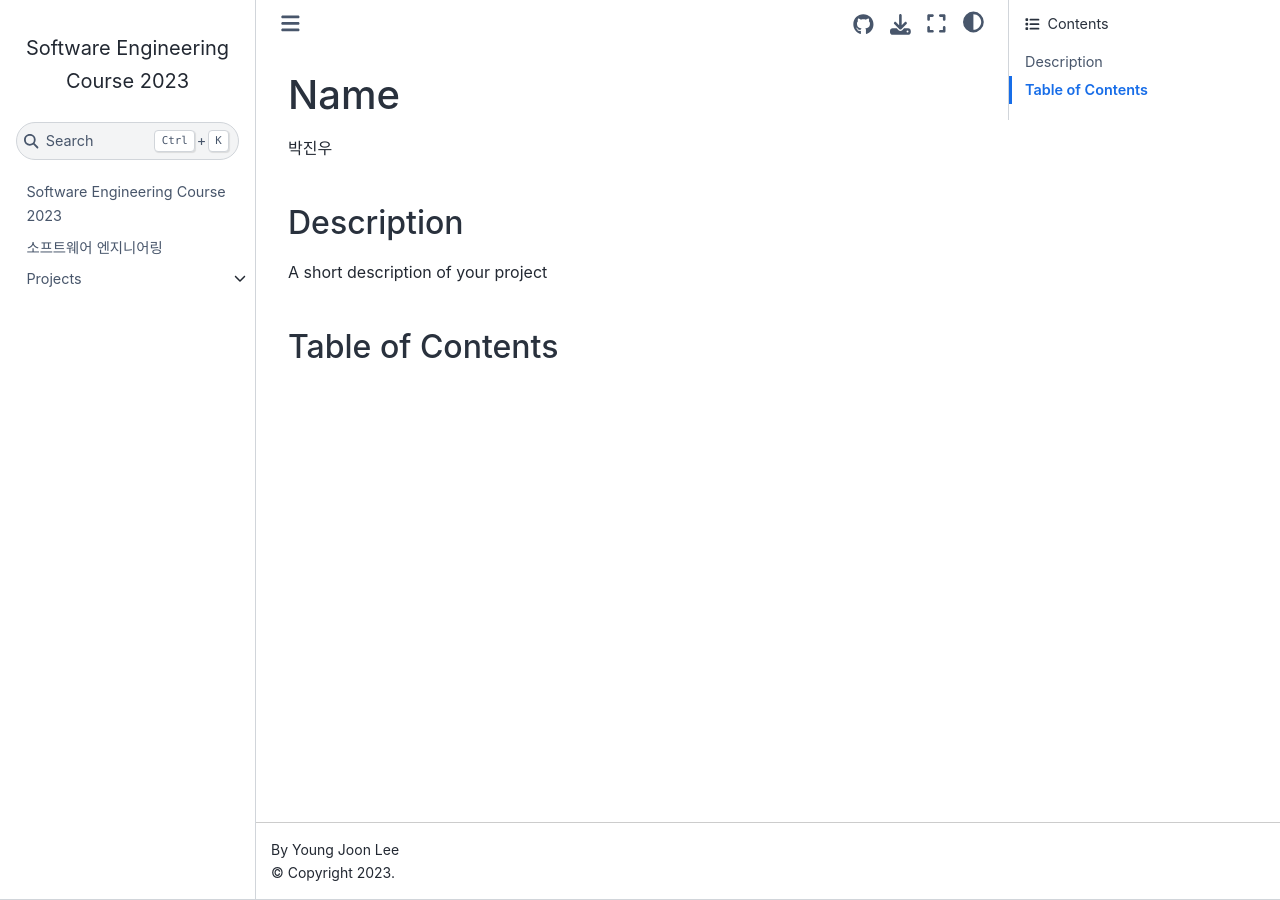
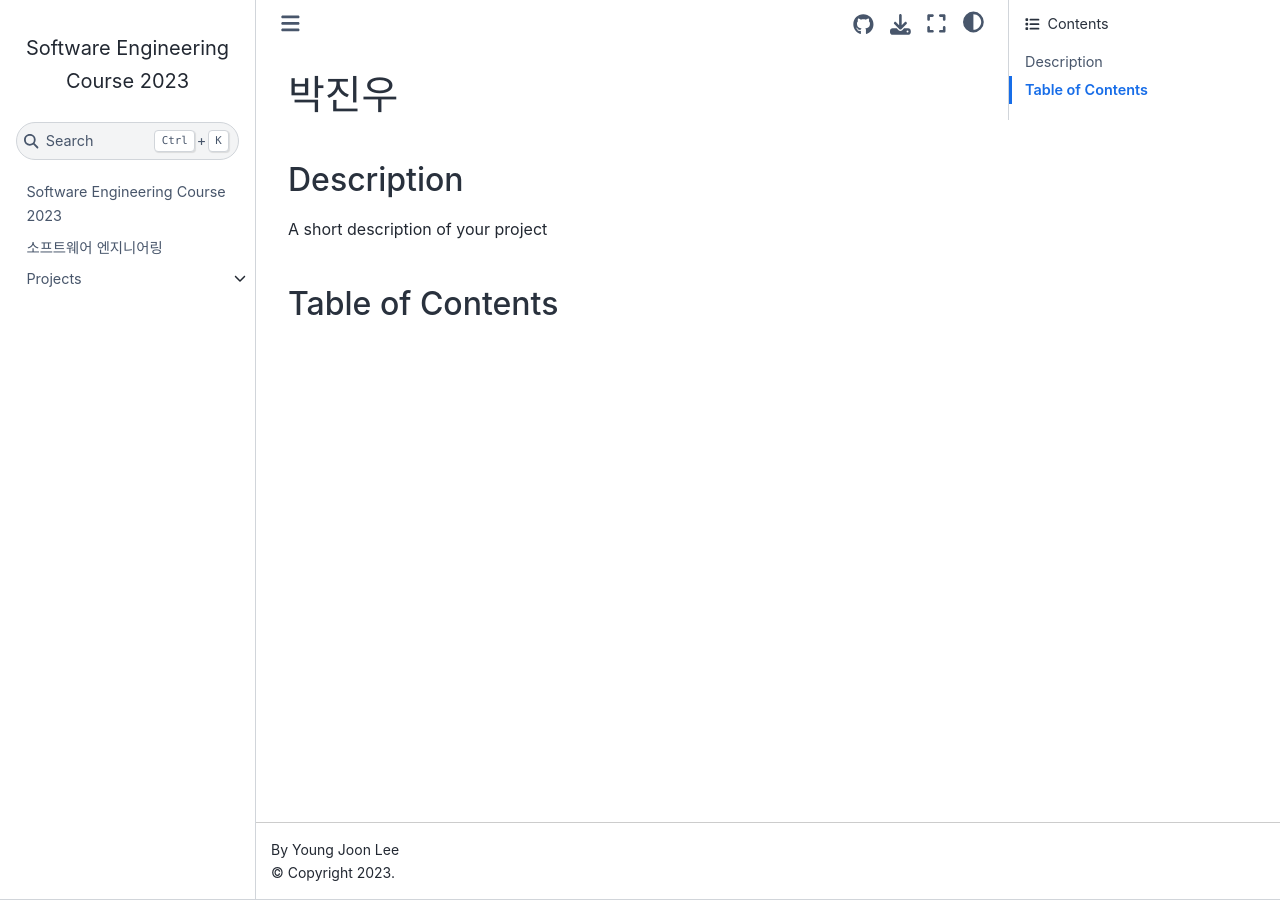
Before and after one commit to sadey7645/softeng-2023, a Jupyter Book: the page built from book/projects/202321010/index.md, in a window 1280 px wide. Built offline with Jupyter Book 1.0.4 settings and Sphinx 7.4.7 and the Sphinx Book theme 1.1.4, drawn with Linux system fonts in a browser that asks for light colours.

Commit message:
Update index.md

```diff
--- a/book/projects/202321010/index.md
+++ b/book/projects/202321010/index.md
@@ -1,6 +1,4 @@
-# Name
-
-박진우
+# 박진우
 
 ## Description
 
```
